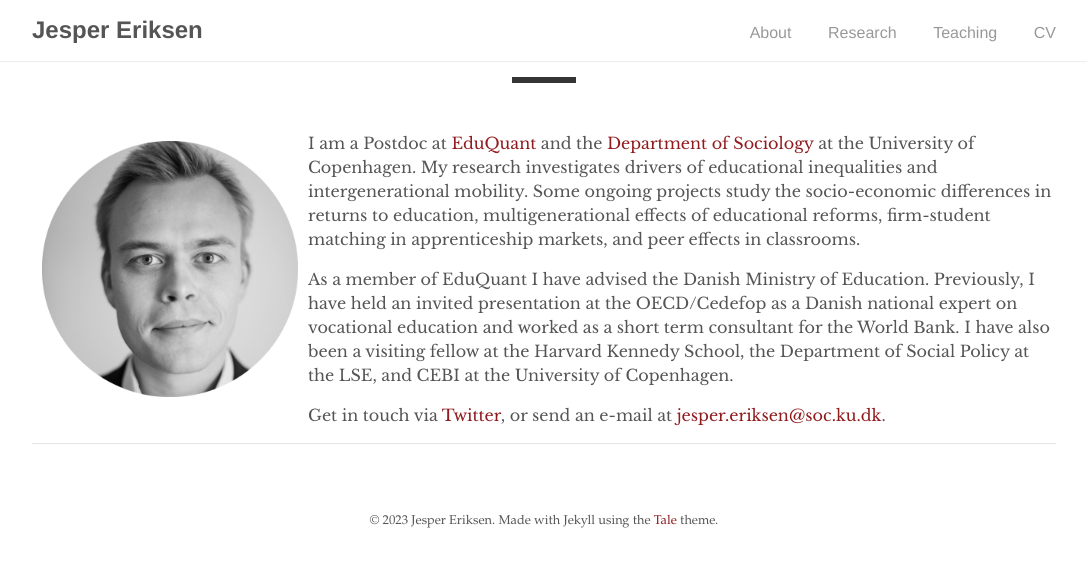
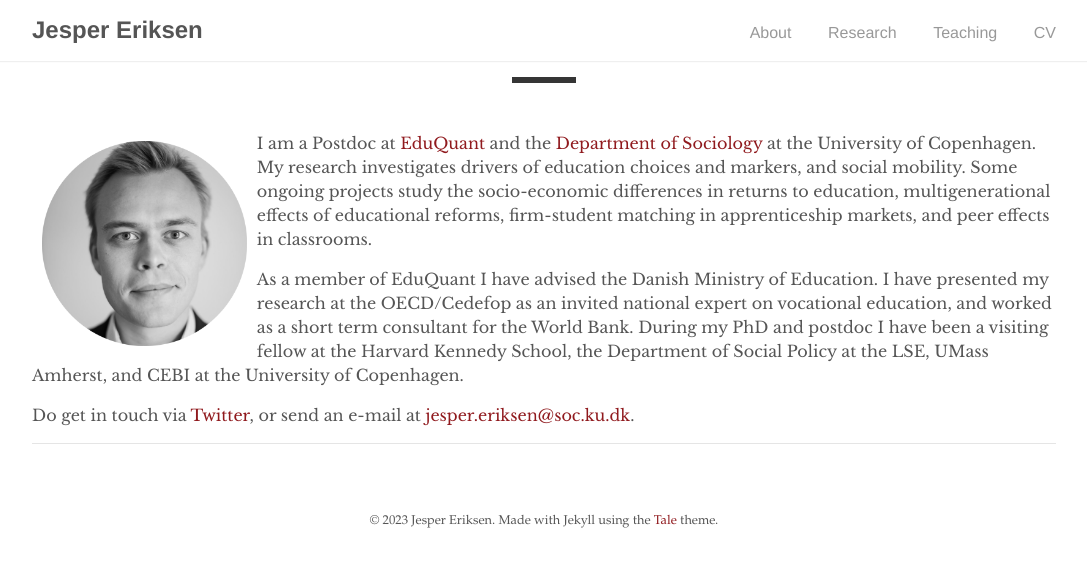
Before and after one commit to EriksenJ/EriksenJ.github.io, a Jekyll site: the page built from index.md, in a window 1280 px wide. Shown: the top 567 px of the page, without its empty margins (96-1183 px from the left). Built offline with Jekyll 4.4.1, drawn with Linux system fonts in a browser that asks for light colours.

Commit message:
update frontpage

```diff
--- a/index.md
+++ b/index.md
@@ -4,10 +4,10 @@ title: ""
 author: "Jesper Eriksen"
 ---
 
-![Jesper Eriksen](avatar_round-modified.png){:style="float:left; margin:10px; width: 25%;"}
+![Jesper Eriksen](avatar_round-modified.png){:style="float:left; margin:10px; width: 20%;"}
 
-I am a Postdoc at [EduQuant](https://www.economics.ku.dk/research/externally-funded-research_new/uddankvant/) and the [Department of Sociology](https://www.sociology.ku.dk/) at the University of Copenhagen.  My research investigates drivers of educational inequalities and intergenerational mobility. Some ongoing projects study the socio-economic differences in returns to education, multigenerational effects of educational reforms, firm-student matching in apprenticeship markets, and peer effects in classrooms.
+I am a Postdoc at [EduQuant](https://www.economics.ku.dk/research/externally-funded-research_new/uddankvant/) and the [Department of Sociology](https://www.sociology.ku.dk/) at the University of Copenhagen.  My research investigates drivers of education choices and markers, and social mobility. Some ongoing projects study the socio-economic differences in returns to education, multigenerational effects of educational reforms, firm-student matching in apprenticeship markets, and peer effects in classrooms.
 
-As a member of EduQuant I have advised the Danish Ministry of Education. Previously, I have held an invited presentation at the OECD/Cedefop as a Danish national expert on vocational education and worked as a short term consultant for the World Bank. I have also been a visiting fellow at the Harvard Kennedy School, the Department of Social Policy at the LSE, and CEBI at the University of Copenhagen.
+As a member of EduQuant I have advised the Danish Ministry of Education. I have presented my research at the OECD/Cedefop as an invited national expert on vocational education, and worked as a short term consultant for the World Bank. During my PhD and postdoc I have been a visiting fellow at the Harvard Kennedy School, the Department of Social Policy at the LSE, UMass Amherst, and CEBI at the University of Copenhagen.
 
-Get in touch via [Twitter](https://twitter.com/eriksenjesper), or send an e-mail at [jesper.eriksen@soc.ku.dk](mailto:jesper.eriksen@soc.ku.dk).
+Do get in touch via [Twitter](https://twitter.com/eriksenjesper), or send an e-mail at [jesper.eriksen@soc.ku.dk](mailto:jesper.eriksen@soc.ku.dk).
```
Also changed, not shown: 5 other files.
